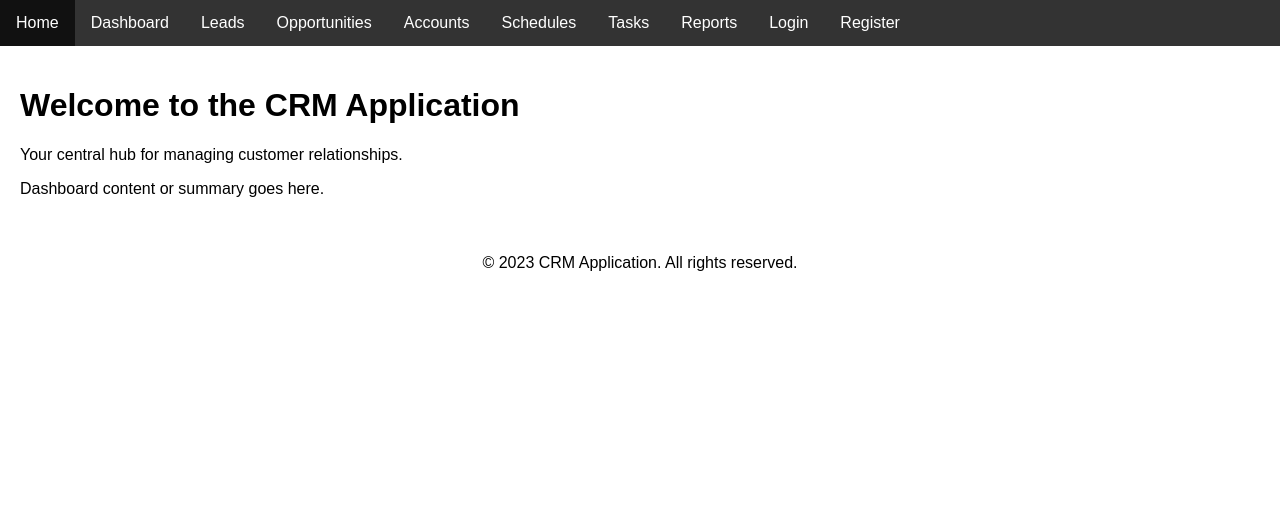
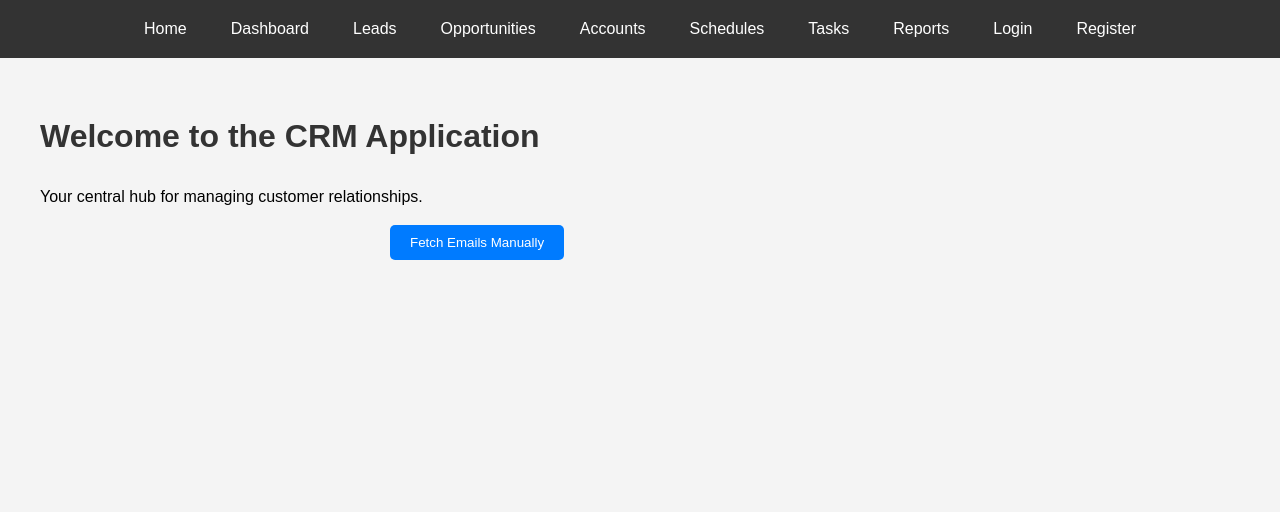
Before and after one commit to macnishio/CRMbyReplitCreate, a Flask app: page / in a window 1280 px wide. Shown: the top 512 px of the page. Run offline with Flask 3, Linux system fonts and the light colour scheme.

Commit message:
Agent query: 1. Is there a 'Fetch Emails Manually' button on the home page? 2. When you click the button, does it trigger the email fetching process and show a success message?

```diff
--- a/routes/main.py
+++ b/routes/main.py
@@ -1,5 +1,6 @@
-from flask import Blueprint, jsonify, render_template
+from flask import Blueprint, jsonify, render_template, redirect, url_for, flash, current_app
 from flask_login import login_required
+from email_receiver import fetch_emails
 
 bp = Blueprint('main', __name__)
 
@@ -16,4 +17,15 @@ def health_check():
 def dashboard():
     return render_template('dashboard.html')
 
+@bp.route('/fetch-emails', methods=['POST'])
+@login_required
+def manual_fetch_emails():
+    try:
+        fetch_emails()
+        flash('Emails fetched successfully', 'success')
+    except Exception as e:
+        current_app.logger.error(f"Error fetching emails: {str(e)}")
+        flash('An error occurred while fetching emails. Please try again.', 'error')
+    return redirect(url_for('main.index'))
+
 # Other routes are handled by their respective blueprints
--- a/static/css/styles.css
+++ b/static/css/styles.css
@@ -161,3 +161,18 @@ footer {
         margin: 5px 0;
     }
 }
+
+/* New button styles */
+.btn-primary {
+    background-color: #007bff;
+    color: white;
+    padding: 10px 20px;
+    border: none;
+    border-radius: 5px;
+    cursor: pointer;
+    transition: background-color 0.3s ease;
+}
+
+.btn-primary:hover {
+    background-color: #0056b3;
+}
--- a/templates/home.html
+++ b/templates/home.html
@@ -1,23 +1,12 @@
-<!doctype html>
-<html lang="en">
-    <head>
-        <meta charset="UTF-8" />
-        <meta name="viewport" content="width=device-width, initial-scale=1.0" />
-        <title>CRM Application</title>
-        <link
-            rel="stylesheet"
-            href="{{ url_for('static', filename='styles.css') }}"
-        />
-    </head>
-    <body>
-        {% include 'header.html' %}
-        <main>
-            <h1>Welcome to the CRM Application</h1>
-            <p>Your central hub for managing customer relationships.</p>
-            <div id="dashboard-summary">
-                <p>Dashboard content or summary goes here.</p>
-            </div>
-        </main>
-        {% include 'footer.html' %}
-    </body>
-</html>
+{% extends "base.html" %}
+
+{% block content %}
+<h1>Welcome to the CRM Application</h1>
+<p>Your central hub for managing customer relationships.</p>
+
+<form action="{{ url_for('main.manual_fetch_emails') }}" method="POST">
+    <button type="submit" class="btn btn-primary">Fetch Emails Manually</button>
+</form>
+
+<!-- Add more content as needed -->
+{% endblock %}
```
Also changed, not shown: 12 other files.
